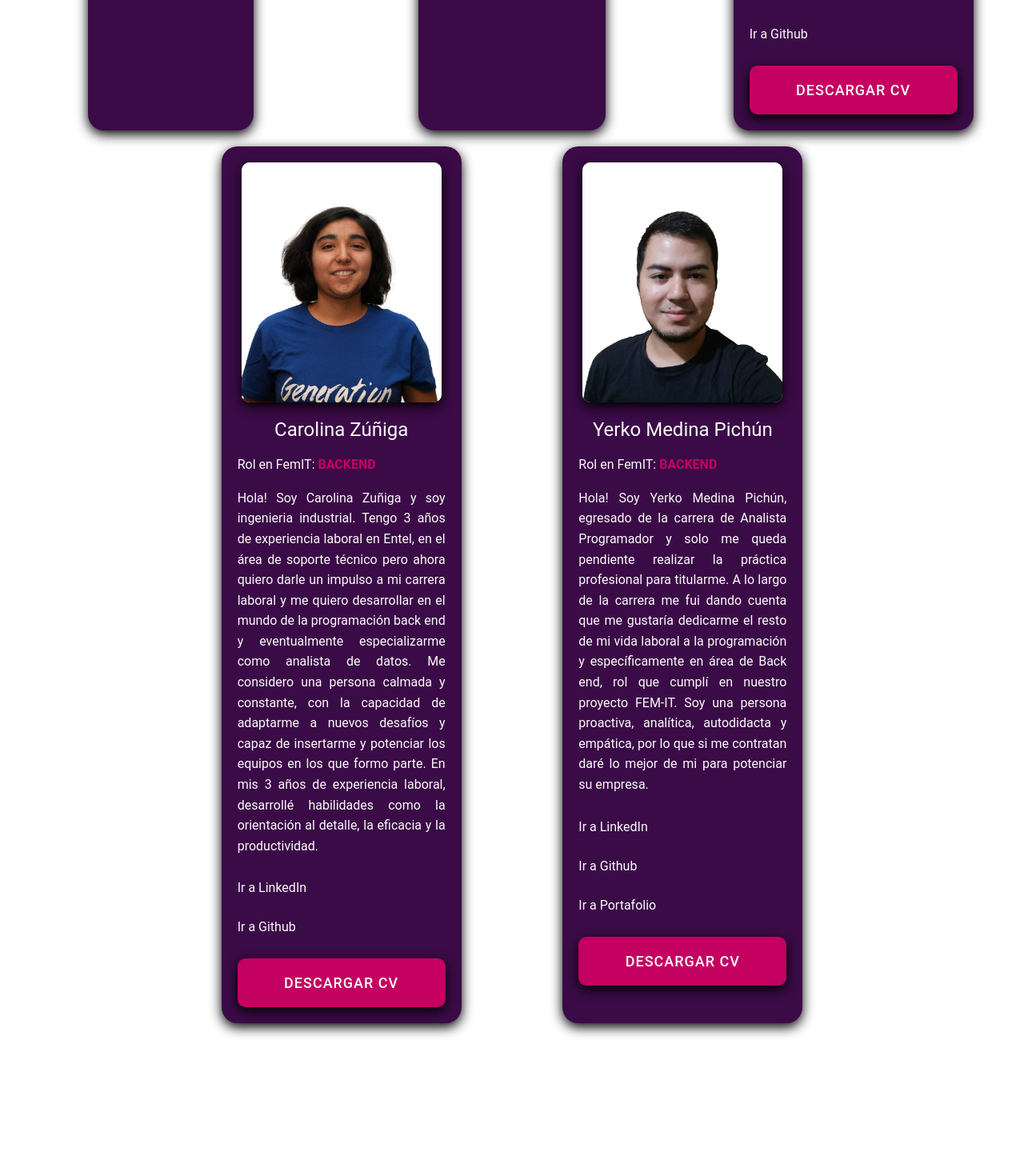
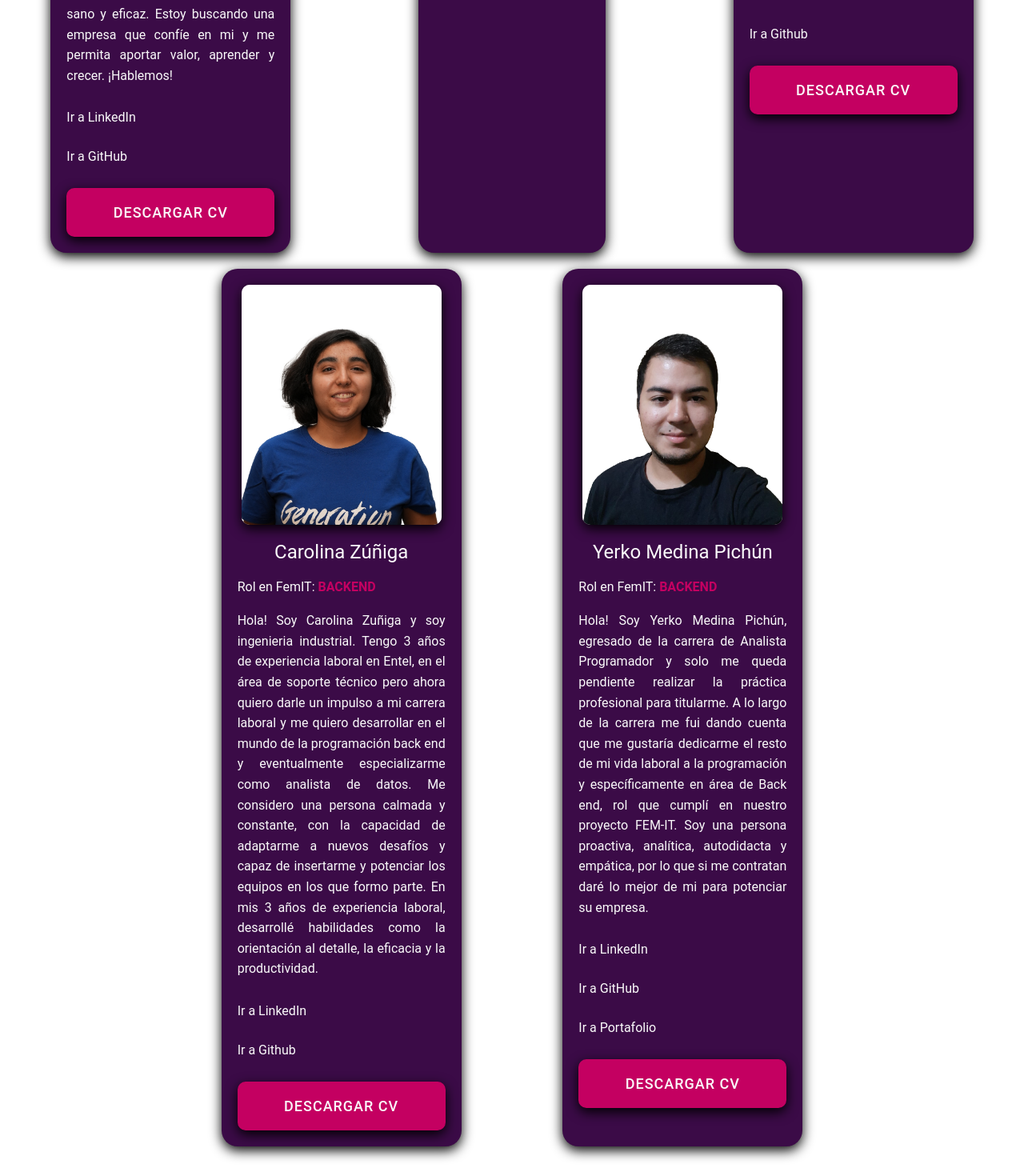
Before and after one commit to SeigiGim/equipofemit, a React (Create React App) app: page / in a window 1280 px wide. Shown: the part 980-2450 px from the top of the page at 80% size. Before the commit the page ends 2309 px from the top, so only its background shows below. Built offline with nearby package versions, Linux system fonts and the light colour scheme.

Commit message:
card seigi

```diff
--- a/src/components/landingPage/LandingPage.js
+++ b/src/components/landingPage/LandingPage.js
@@ -10,7 +10,21 @@ const LandingPage = () => {
 			<Navbar />
 			<div id="femit"></div>
 			<div id="nosotros" className="container-cards">
-				<Card nombre={"Seigi Gim"} nombreArchivo={"nombredelpdf"} />
+				<Card
+					foto={require("./assets/SeigiGim.jpg")}
+					nombre={"Seigi Gim"}
+					rol={"Frontend"}
+					nombreArchivo={"CV Seigi Gim.pdf"}
+					resumen={
+						"¡Hola! Mi nombre es Seigi Gim, soy un desarrollador apasionado por aplicar la disciplina que adquirí en mis 10 años de experiencia como guitarrista y compositor. Me encanta crear soluciones en equipo y aprender de mis compañeros, tal como lo hice en FemIT, donde disfruté al máximo al desarrollar el frontend con React, aplicando mi creatividad, detallismo, empatía y resiliencia. Tomo los desafíos como oportunidades de mejora y creo en el feedback como una herramienta fundamental en un entorno laboral sano y eficaz. Estoy buscando una empresa que confíe en mi y me permita aportar valor, aprender y crecer. ¡Hablemos!"
+					}>
+					<Link
+						link="https://www.linkedin.com/in/seigigim/"
+						nombre="Ir a LinkedIn"
+					/>
+					<Link link="https://github.com/SeigiGim" nombre="Ir a GitHub" />
+				</Card>
+
 				<Card
 					nombre={"Javiera Sepúlveda"}
 					nombreArchivo={"CVJavieraSepulveda.pdf"}
@@ -22,16 +36,12 @@ const LandingPage = () => {
 						"Me fascina la tecnología y todas las oportunidades que ofrece. Trabajé durante mucho tiempo como maestro de cocina, donde adquirí muchas habilidades y aprendí la importancia de trabajar en equipo. Sin embargo, mi pasión por la programación me llevo a dar un gran paso para ingresar a la industria tech, en la cual deseo aprender y crecer para poder contribuir con mis habilidades técnicas y creativas en un entorno colaborativo."
 					}
 					rol={"Product Owner"}
-					nombreArchivo={"CV Victor Caro.pdf"}
-				>
+					nombreArchivo={"CV Victor Caro.pdf"}>
 					<Link
 						link="https://www.linkedin.com/in/victorcaror/"
 						nombre="Ir a LinkedIn"
 					/>
-					<Link
-						link="https://github.com/VictorCaro"
-						nombre="Ir a Github"
-					/>
+					<Link link="https://github.com/VictorCaro" nombre="Ir a Github" />
 				</Card>
 				<Card
 					foto={require("./assets/Carolina Zuñiga (1).jpg")}
@@ -40,16 +50,12 @@ const LandingPage = () => {
 						"Hola! Soy Carolina Zuñiga y soy ingenieria industrial. Tengo 3 años de experiencia laboral en Entel, en el área de soporte técnico pero ahora quiero darle un impulso a mi carrera laboral y me quiero desarrollar en el mundo de la programación back end y eventualmente especializarme como analista de datos. Me considero una persona calmada y constante, con la capacidad de adaptarme a nuevos desafíos y capaz de insertarme y potenciar los equipos en los que formo parte. En mis 3 años de experiencia laboral, desarrollé habilidades como la orientación al detalle, la eficacia y la productividad."
 					}
 					rol={"Backend"}
-					nombreArchivo={"CV Carolina Zúñiga Cancino.pdf"}
-				>
+					nombreArchivo={"CV Carolina Zúñiga Cancino.pdf"}>
 					<Link
 						link="https://www.linkedin.com/in/carolinazu%C3%B1igacancino/"
 						nombre="Ir a LinkedIn"
 					/>
-					<Link
-						link="https://github.com/magdazu"
-						nombre="Ir a Github"
-					/>
+					<Link link="https://github.com/magdazu" nombre="Ir a Github" />
 				</Card>
 				<Card
 					// foto={require("./assets/YerkoMedinaPichún.png")}
@@ -59,15 +65,14 @@ const LandingPage = () => {
 						"Hola! Soy Yerko Medina Pichún, egresado de la carrera de Analista Programador y solo me queda pendiente realizar la práctica profesional para titularme.  A lo largo de la carrera me fui dando cuenta que me gustaría dedicarme el resto de mi vida laboral a la programación y específicamente en área de Back end, rol que cumplí en nuestro proyecto FEM-IT. Soy una persona proactiva, analítica, autodidacta y empática, por lo que si me contratan daré lo mejor de mi para potenciar su empresa."
 					}
 					rol={"Backend"}
-					nombreArchivo={"CV_YerkoMedinaPichún.pdf"}
-				>
+					nombreArchivo={"CV_YerkoMedinaPichún.pdf"}>
 					<Link
 						link="https://www.linkedin.com/in/yerko-medina-pich%C3%BAn/"
 						nombre="Ir a LinkedIn"
 					/>
 					<Link
 						link="https://github.com/YerkoMedinaPichun"
-						nombre="Ir a Github"
+						nombre="Ir a GitHub"
 					/>
 					<Link
 						link="https://portafolio-yerkomedinapichun.netlify.app/"
```
Also changed, not shown: 2 other files (tests, documents, lock files or other folders).
